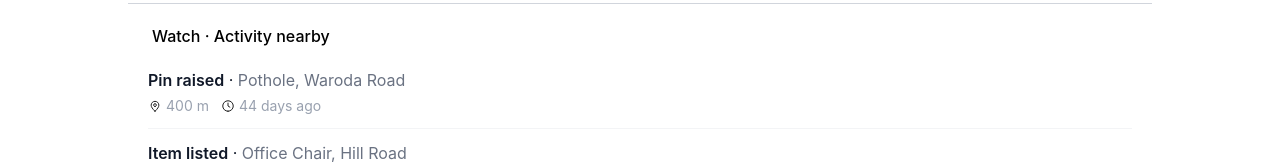
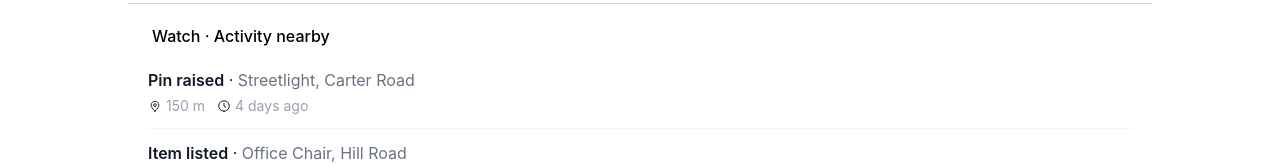
Before and after one commit to shubhambhojane-ptp/ptp_template, a React (Vite) app: page / in a window 1280 px wide. Shown: the part 286-452 px from the top of the page. Built offline with nearby package versions, Linux system fonts and the light colour scheme.

Commit message:
sort by most recent across civic, listing, and deal data

```diff
--- a/src/App.tsx
+++ b/src/App.tsx
@@ -270,6 +270,46 @@ type ListingRow = [
 
 const listingData = listingStubData as unknown as ListingRow[];
 
+interface ActivityItem {
+  key: string;
+  actionLabel: string;
+  category: string;
+  location: string;
+  distance?: string | null;
+  createdAt: string;
+}
+
+const recentActivities: ActivityItem[] = [
+  ...civicData.map((post) => ({
+    key: post[0],
+    actionLabel: "Pin raised",
+    category: post[2],
+    location: post[8],
+    distance: post[20],
+    createdAt: post[13],
+  })),
+  ...listingData.map((listing) => ({
+    key: listing[0],
+    actionLabel: "Item listed",
+    category: listing[2],
+    location: listing[10],
+    createdAt: listing[15],
+  })),
+  ...dealData.map((deal) => ({
+    key: deal[0],
+    actionLabel: "Deal live",
+    category: deal[2],
+    location: deal[11],
+    createdAt: deal[16],
+  })),
+]
+  .sort(
+    (a, b) =>
+      new Date(b.createdAt.replace(" ", "T")).getTime() -
+      new Date(a.createdAt.replace(" ", "T")).getTime(),
+  )
+  .slice(0, 3);
+
 /*
 const feedData: FeedRow[] = [
   [
@@ -423,25 +463,16 @@ function App() {
         </div>
         <div className="mx-auto flex w-full max-w-3xl flex-col p-3 border-t pt-4 border-gray-300 sm:p-5 lg:max-w-5xl">
           <h1 className="mb-2 px-1 font-medium">Watch · Activity nearby</h1>
-          <Activity
-            actionLabel="Pin raised"
-            category={civicData[0][2]}
-            location={civicData[0][8]}
-            distance={civicData[0][20]}
-            timeAgo={formatRelativeTime(civicData[0][13])}
-          />
-          <Activity
-            actionLabel="Item listed"
-            category={listingData[0][2]}
-            location={listingData[0][10]}
-            timeAgo={formatRelativeTime(listingData[0][15])}
-          />
-          <Activity
-            actionLabel="Deal live"
-            category={dealData[0][2]}
-            location={dealData[0][11]}
-            timeAgo={formatRelativeTime(dealData[0][16])}
-          />
+          {recentActivities.map((activity) => (
+            <Activity
+              key={activity.key}
+              actionLabel={activity.actionLabel}
+              category={activity.category}
+              location={activity.location}
+              distance={activity.distance}
+              timeAgo={formatRelativeTime(activity.createdAt)}
+            />
+          ))}
         </div>
         <div className="mx-auto flex w-full max-w-3xl flex-col gap-3 p-3 border-t pt-4 border-gray-300 sm:gap-4 sm:p-5 lg:max-w-5xl">
           <h1 className="font-medium px-1">Around the street</h1>
```
